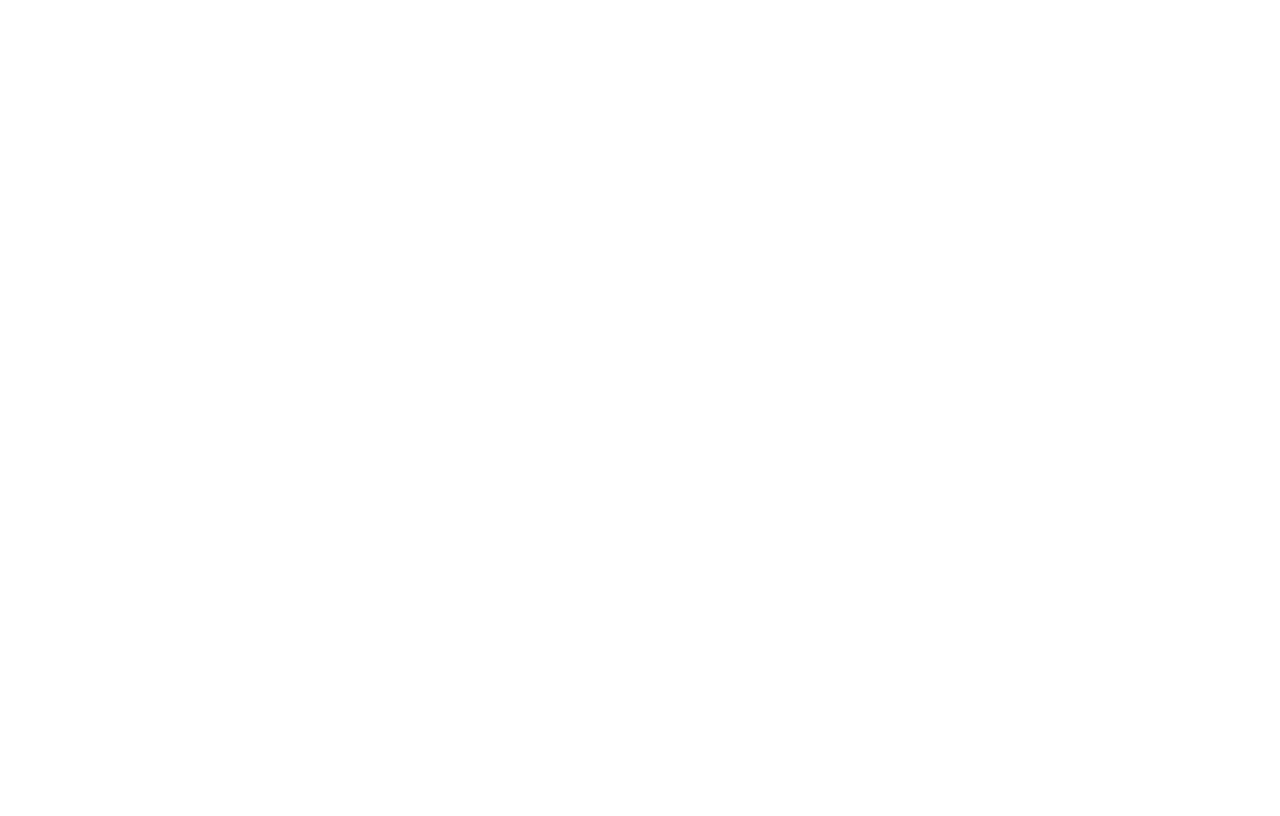
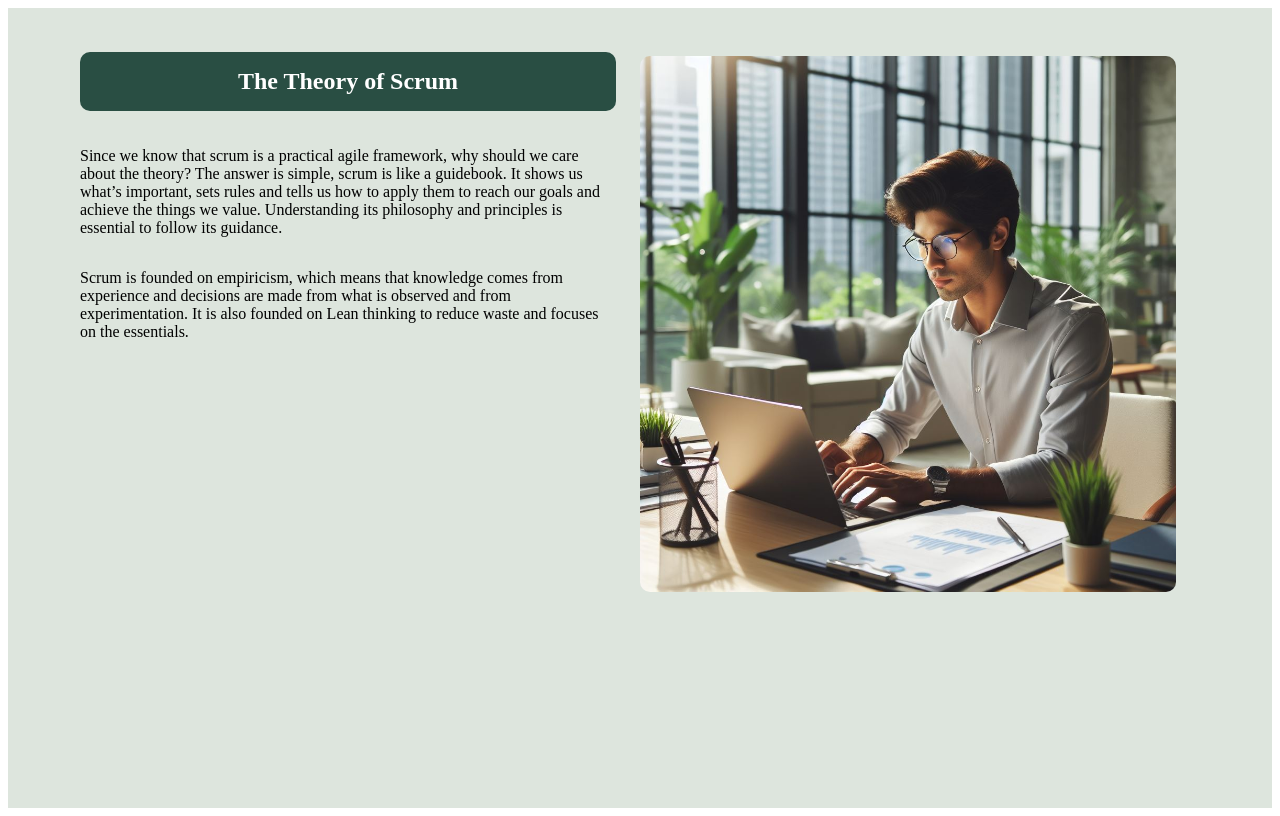
Before and after one commit to Wilma-Norman/Scrum-Project-assignment, a React (Vite) app: page /essence in a window 1280 px wide. Built offline with nearby package versions, Linux system fonts and the light colour scheme.

Commit message:
create essence theory component scrum-26

```diff
--- /dev/null
+++ b/src/Components/Essence/Theory/Theory.module.css
@@ -0,0 +1,47 @@
+.theoryContainer {
+    display: flex;
+    flex-direction: column;
+    padding: 24px;
+}
+
+.contentContainer {
+    display: flex;
+    flex-direction: column;
+    justify-content: flex-start;
+}
+
+.contentContainer h2 {
+    background-color: var(--essence-dark-green);
+    border-radius: 10px;
+    color: #fff;
+    padding: 16px;
+    text-align: center;
+    flex-grow: 0;
+}
+
+.contentContainer p {
+    flex-grow: 0;
+}
+
+.theoryContainer * {
+    flex: 1;
+}
+
+.imgContainer {
+    padding: 24px;
+}
+
+.imgContainer img {
+    border-radius: 10px;
+    width: 100%;
+}
+
+@media screen and (min-width: 768px) {
+    .theoryContainer {
+        flex-direction: row;
+    }
+
+    .imgContainer {
+        width: 60%;
+    }
+}
--- /dev/null
+++ b/src/Components/Essence/Theory/index.jsx
@@ -0,0 +1,19 @@
+import { Essence } from '../../../data/data';
+import styles from './Theory.module.css'
+
+const Theory = () => {
+    return(
+        <div className={styles.theoryContainer}>
+            <div className={styles.contentContainer}>
+                <h2>{'The Theory of Scrum'}</h2>
+                <p>{Essence.theoryText}</p>
+                <p>{Essence.secondTheoryText}</p>
+            </div>
+            <div className={styles.imgContainer}>
+                <img src={Essence.manWorkingImgSource} alt='image of man working by computer' width={'200px'}/>
+            </div>
+        </div>
+    )
+}
+
+export default Theory;
--- /dev/null
+++ b/src/Pages/Essence/Essence.module.css
@@ -0,0 +1,13 @@
+:root {
+    --essence-bg-color: #DDE5DD;
+    --essence-highlight-color: #008960;
+    --essence-dark-green: #294E43;
+  }
+
+.essenceContainer {
+    align-items: center;
+    background-color: var(--essence-bg-color);
+    display: flex;
+    flex-direction: column;
+    padding: 0 48px;
+}
--- a/src/Pages/Essence/index.jsx
+++ b/src/Pages/Essence/index.jsx
@@ -1,9 +1,12 @@
+import Theory from "../../Components/Essence/Theory"
+import styles from './Essence.module.css'
+
 const Essence = () => {
     return(
-        <>
-
-        </>
+        <div className={styles.essenceContainer}>
+            <Theory />
+        </div>
     )
 }
 
-export default Essence
+export default Essence;
```
Also changed, not shown: src/Components/Card/index.jsx (+5 -5 lines), src/Components/Essence/file.txt (deleted).
